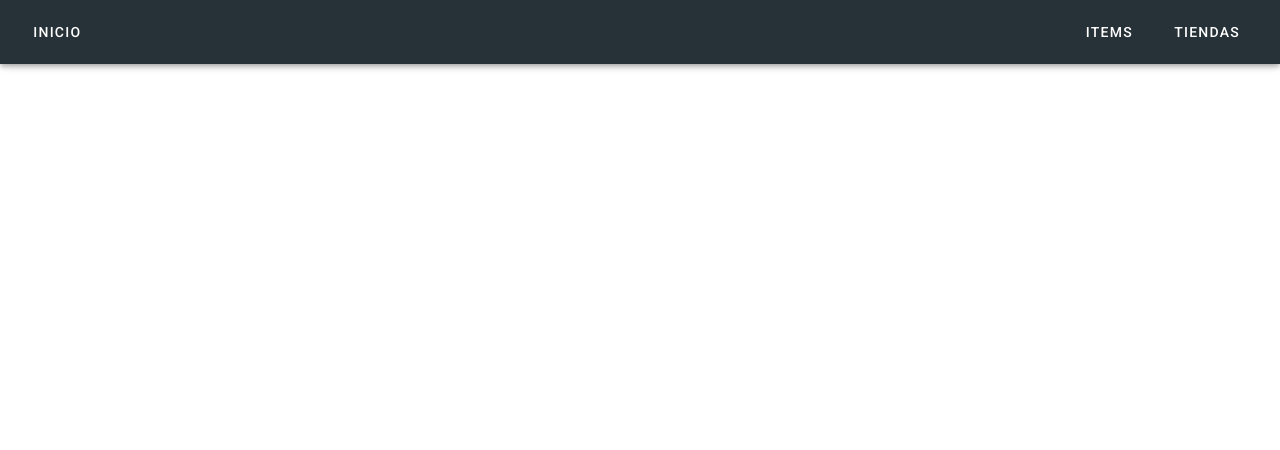
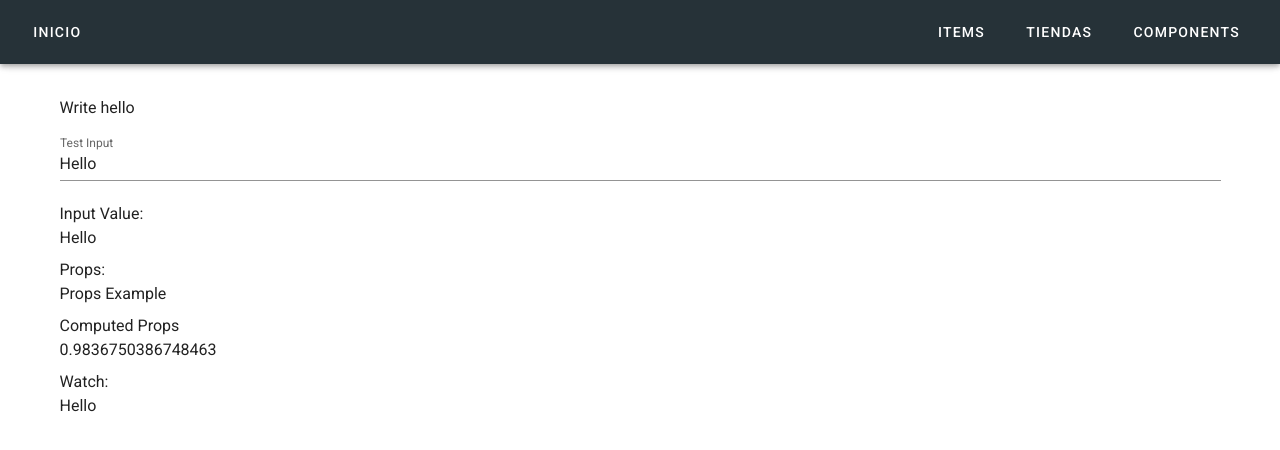
Before and after one commit to RolandoRVC/vue-project-1, a Vue app: page /components in a window 1280 px wide. Shown: the top 450 px of the page. Built offline with nearby package versions, Linux system fonts and the light colour scheme.

Commit message:
Componentes Vue basado en Clases Typescrip.

```diff
--- a/package.json
+++ b/package.json
@@ -12,8 +12,8 @@
     "core-js": "^3.6.5",
     "register-service-worker": "^1.7.1",
     "vue": "^2.6.11",
-    "vue-class-component": "^7.2.3",
-    "vue-property-decorator": "^8.4.2",
+    "vue-class-component": "^7.2.6",
+    "vue-property-decorator": "^9.0.2",
     "vue-router": "^3.2.0",
     "vuetify": "^2.2.11",
     "vuex": "^3.4.0"
--- a/src/App.vue
+++ b/src/App.vue
@@ -2,19 +2,28 @@
   <v-app>
     <v-app-bar app class="blue-grey darken-4" dark>
       <div class="d-flex align-center">
+        <router-link to="/" class="white--text text-decoration-none">
           <v-btn text>
-          <router-link to="/" class="white--text text-decoration-none">Inicio</router-link>
+            Inicio
           </v-btn>
+        </router-link>
       </div>
-
       <v-spacer></v-spacer>
-
+      <router-link class="white--text text-decoration-none mr-2" to="/items">
         <v-btn text>
-        <router-link class="white--text text-decoration-none mr-2" to="/items">Items</router-link>
+          Items
         </v-btn>
+      </router-link>
+      <router-link class="white--text text-decoration-none mr-2" to="/tiendas">
         <v-btn text>
-        <router-link class="white--text text-decoration-none mr-2" to="/tiendas">Tiendas</router-link>
+          Tiendas
         </v-btn>
+      </router-link>
+      <router-link class="white--text text-decoration-none mr-2" to="/components">
+        <v-btn text>
+          Components
+        </v-btn>
+      </router-link>
     </v-app-bar>
     <v-main>
       <router-view />
--- /dev/null
+++ b/src/components/TestComponent.vue
@@ -0,0 +1,52 @@
+<template>
+  <v-container class="mt-5">
+    <p>Write hello</p>
+    <v-text-field label="Test Input" :value="Hello" @input="updateMyProperty($event)"></v-text-field>
+    <p class="mb-0">Input Value:</p>
+    <span>{{ Hello }}</span>
+    <p class="mt-2 mb-0">Props:</p>
+    <span>{{exampleProperty}}</span>
+    <p class="mt-2 mb-0">Computed Props</p>
+    <span>{{myComputedProp}}</span>
+    <p class="mt-2 mb-0">Watch:</p>
+    <span class="pr-5">{{InputValue}}</span>
+    <span>{{InputOldValue}}</span>
+  </v-container>
+</template>
+
+<script lang="ts">
+import Vue from "vue";
+import { Component, Prop, Watch } from "vue-property-decorator";
+
+@Component
+export default class TestComponent extends Vue {
+  Hello = "";
+  InputValue: any;
+  InputOldValue : any;
+
+  @Prop({ default: "Example" })
+  exampleProperty?: string;
+  @Watch('Hello')
+  onPropertyChanged(value: string, oldValue: string) {
+    this.InputValue = value;
+    this.InputOldValue = oldValue;
+    if (value === "hello"){
+      alert("Hey");
+    }
+  }
+  // Data property
+  // Lifecycle hook
+
+  mounted() {
+    this.Hello = "Hello";
+    console.log(this.Hello);
+  }
+  // Component method
+  updateMyProperty($event?: any) {
+    this.Hello = $event;
+  }
+  get myComputedProp() {
+    return Math.random();
+  }
+}
+</script>
--- a/src/router/index.ts
+++ b/src/router/index.ts
@@ -19,6 +19,11 @@ const routes: Array<RouteConfig> = [
     path: "/tiendas",
     name: "Tiendas",
     component: () => import("../views/Tiendas.vue")
+  },
+  {
+    path: "/components",
+    name: "Components",
+    component: () => import("../views/Components.vue")
   }
 ];
 
--- /dev/null
+++ b/src/views/Components.vue
@@ -0,0 +1,17 @@
+<template>
+  <div>
+    <TestComponent example-property="Props Example" />
+  </div>
+</template>
+
+<script lang="ts">
+import { Component, Vue } from "vue-property-decorator";
+import TestComponent from "@/components/TestComponent.vue"; // @ is an alias to /src
+
+@Component({
+  components: {
+    TestComponent
+  }
+})
+export default class Components extends Vue {}
+</script>
```
Also changed, not shown: src/types/Tiendas.interface.ts (line endings or trailing spaces), 1 other file (tests, documents, lock files or other folders). Lines whose indentation alone changed are shown as unchanged.
